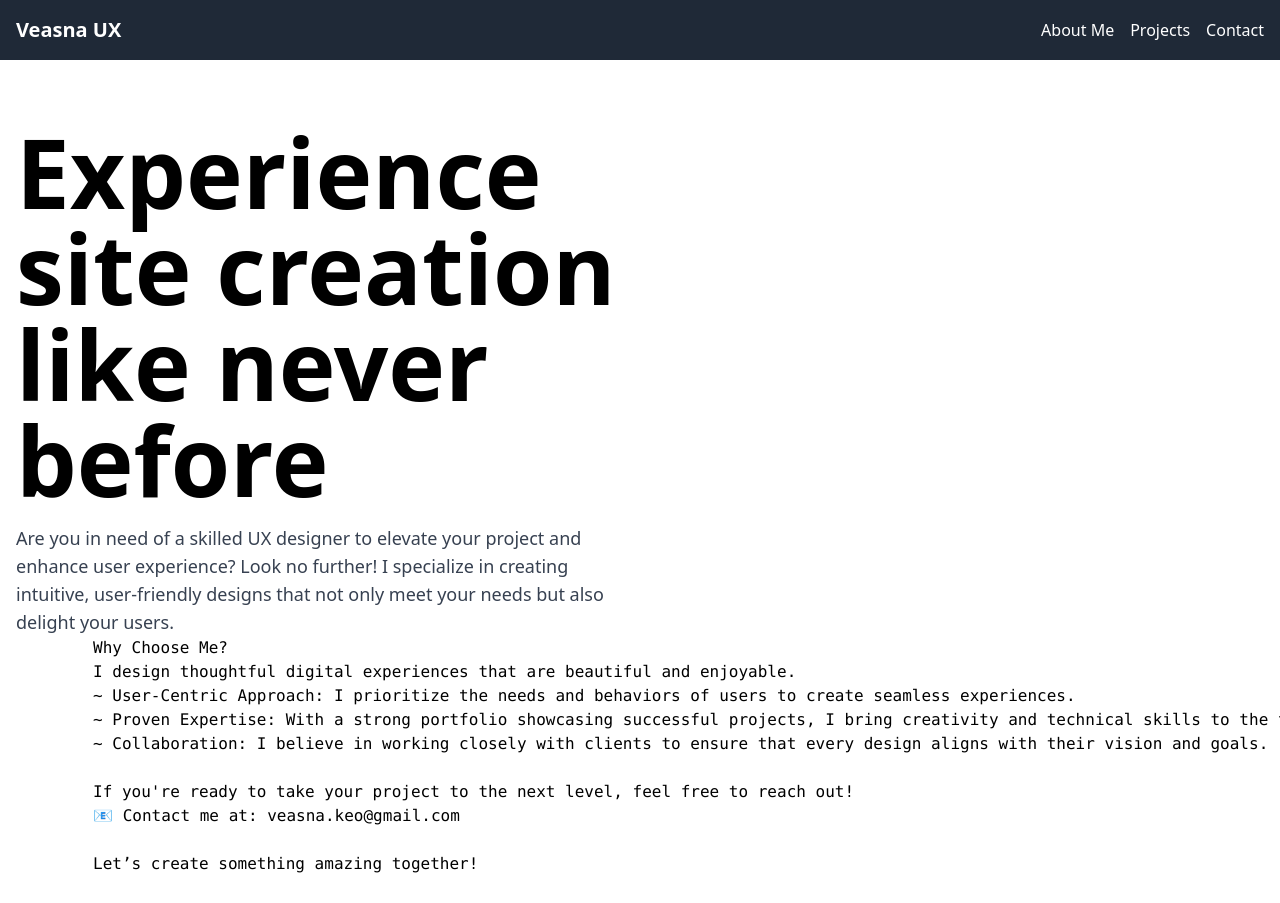
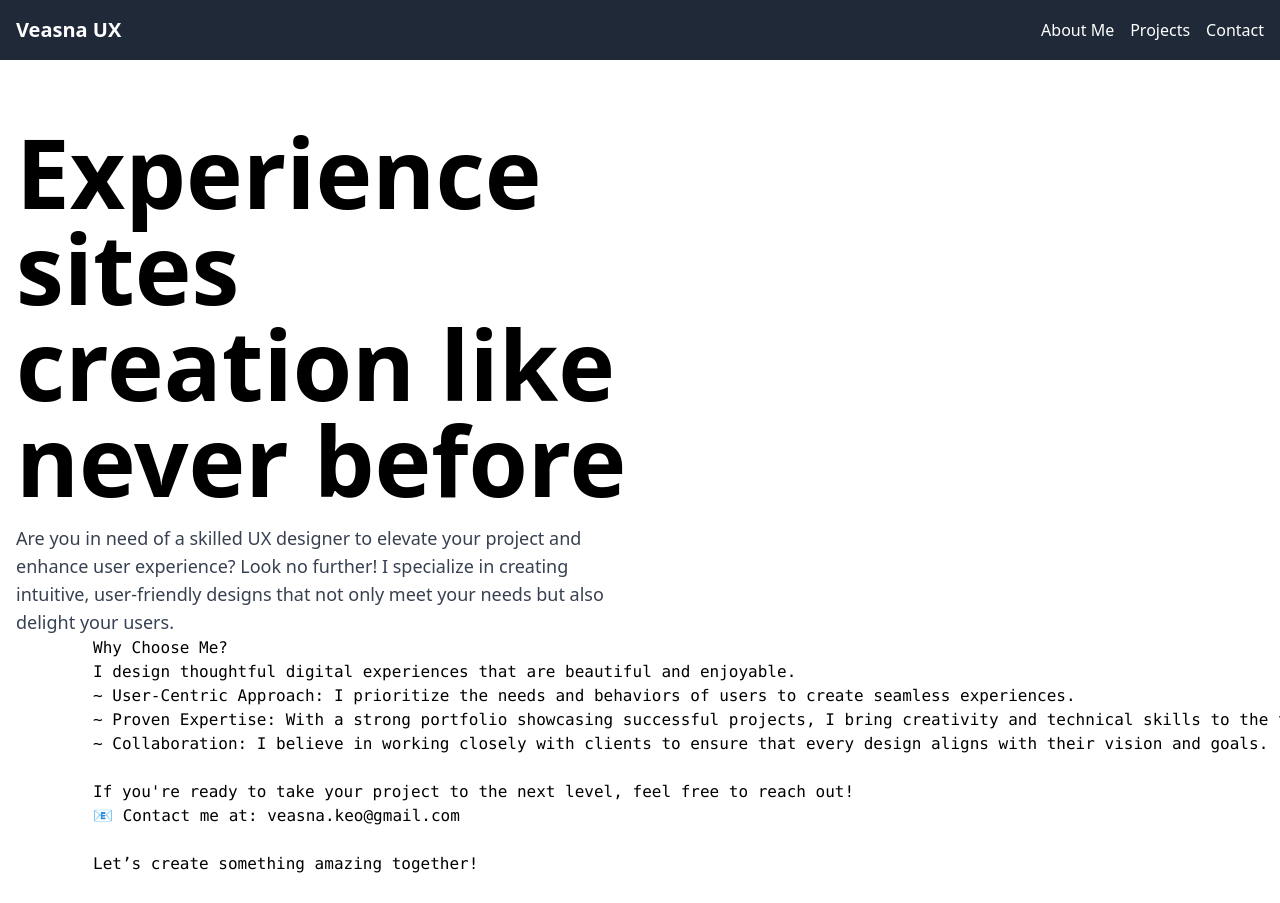
Before and after one commit to veasna/veasnauxblogs, a plain HTML site: page index.html in a window 1280 px wide. Shown: the top 903 px of the page. Drawn offline with nearby package versions, Linux system fonts and the light colour scheme.

Commit message:
update text

```diff
--- a/index.html
+++ b/index.html
@@ -23,7 +23,7 @@
   <main class="container mx-auto px-4 py-16">
     <section class="flex flex-col md:flex-row md:space-x-10">
       <div class="w-full md:w-1/2">
-        <h2 class="text-8xl font-bold mb-4">Experience site creation like never before</h2>
+        <h2 class="text-8xl font-bold mb-4">Experience sites creation like never before</h2>
         <p class="text-gray-700 text-lg">Are you in need of a skilled UX designer to elevate your project and enhance user experience? Look no further! I specialize in creating intuitive, user-friendly designs that not only meet your needs but also delight your users.</p>
         <pre>
         Why Choose Me?
```
